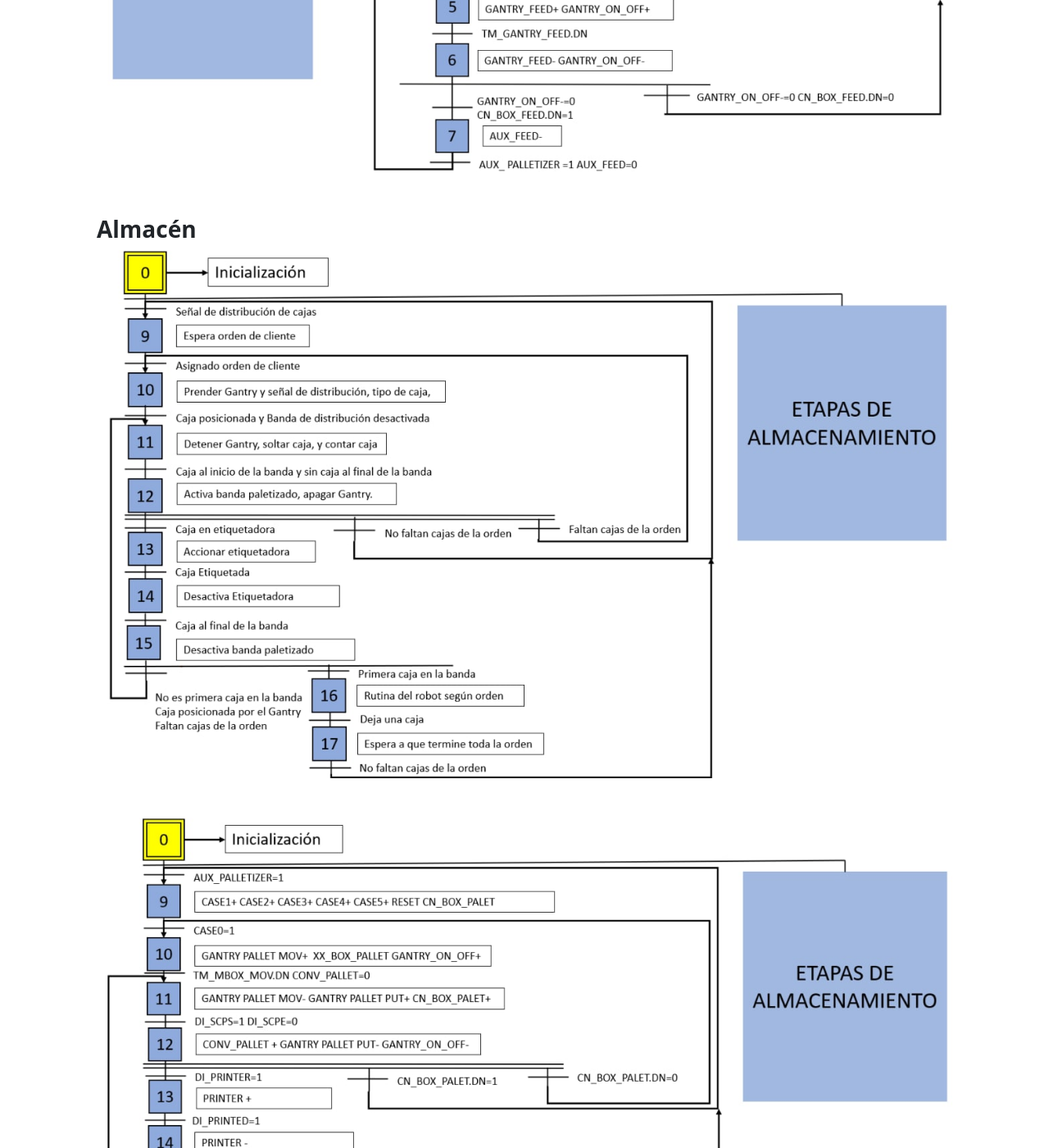
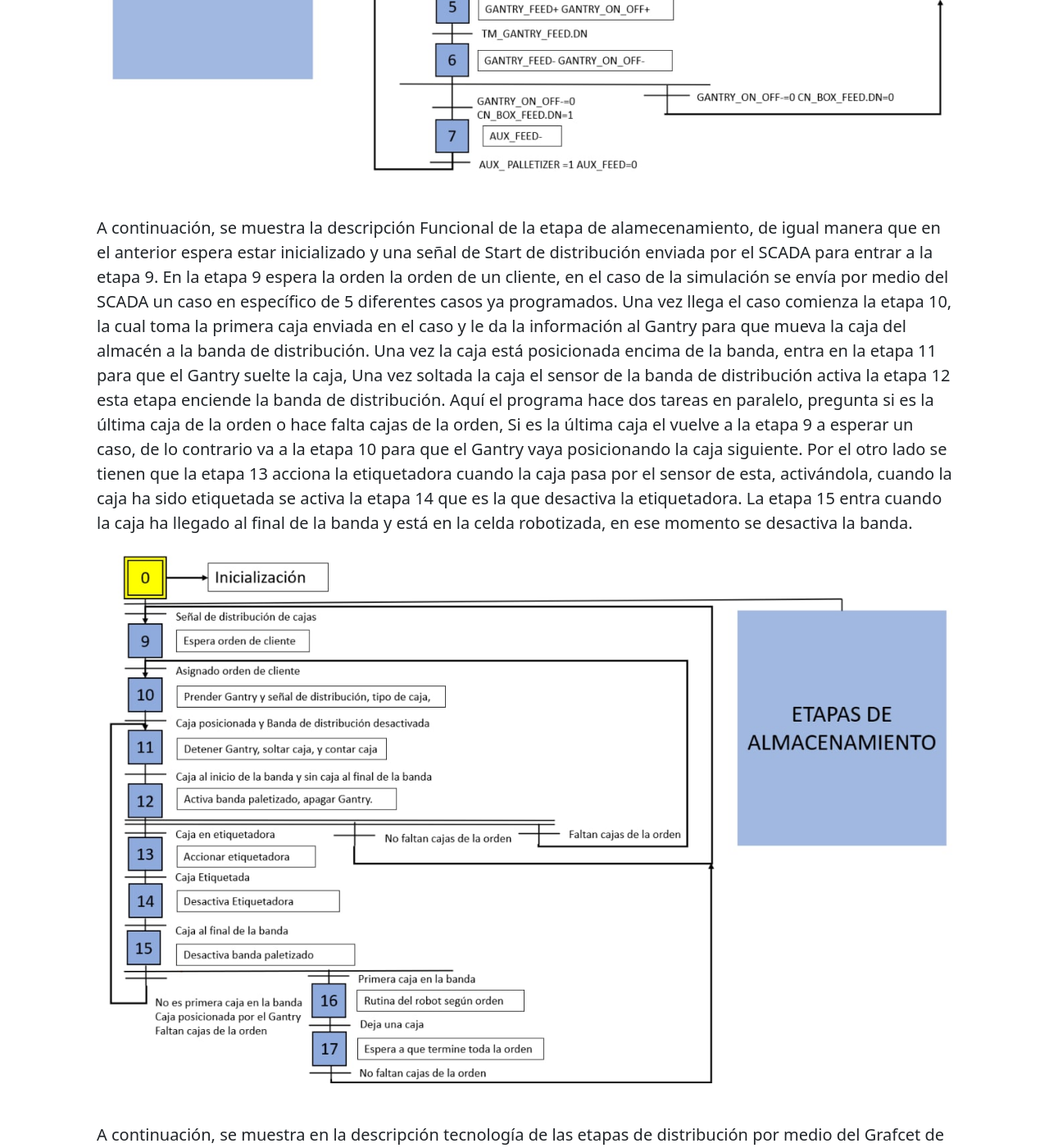
Before and after one commit to APM-GLSV/Comp.A.S, a Jekyll site: the page built from pages/modulos/controladores.html, in a window 1280 px wide and 1400 px high, scrolled down 2515 px. Shown: the whole window at 82% size. Built offline with Jekyll 4.4.1, drawn with Linux system fonts in a browser that asks for light colours; some of the changed text lies outside the part shown.

Commit message:
controladores FAB

```diff
--- a/pages/modulos/controladores.html
+++ b/pages/modulos/controladores.html
@@ -20,8 +20,10 @@ layout: default
             <div class="col-12"><img class="img-fluid rounded-3 mb-5" src="{{ site.baseurl }}/images/GRAFCET_LEVEL1_P1.jpg" alt="..." /></div>
             <p class="fs-5 mb-4">A continuación, se muestra en la descripción tecnología de las etapas de distribución por medio del Grafcet de nivel 2.   </p>
             <div class="col-12"><img class="img-fluid rounded-3 mb-5" src="{{ site.baseurl }}/images/GRAFCET_LEVEL2_P1.jpg" alt="..." /></div>
-            <h3 class="fw-bolder">Almacén</h3>
+            <p class="fs-5 mb-4">A continuación, se muestra la descripción Funcional de la etapa de alamecenamiento, de igual manera que en el anterior espera estar inicializado y una señal de Start de distribución enviada por el SCADA para entrar a la etapa 9. En la etapa 9 espera la orden la orden de un cliente, en el caso de la simulación se envía por medio del SCADA un caso en específico de 5 diferentes casos ya programados. Una vez llega el caso comienza la etapa 10, la cual toma la primera caja enviada en el caso y le da la información al Gantry para que mueva la caja del almacén a la banda de distribución. Una vez la caja está posicionada encima de la banda, entra en la etapa 11 para que el Gantry suelte la caja, Una vez soltada la caja el sensor de la banda de distribución activa la etapa 12 esta etapa enciende la banda de distribución. Aquí el programa hace dos tareas en paralelo, pregunta si es la última caja de la orden o hace falta cajas de la orden, Si es la última caja el vuelve a la etapa 9 a esperar un caso, de lo contrario va a la etapa 10 para que el Gantry vaya posicionando la caja siguiente. Por el otro lado se tienen que la etapa 13 acciona la etiquetadora cuando la caja pasa por el sensor de esta, activándola, cuando la caja ha sido etiquetada se activa la etapa 14 que es la que desactiva la etiquetadora. La etapa 15 entra cuando la caja ha llegado al final de la banda y está en la celda robotizada, en ese momento se desactiva la banda. </p>
+            <p class="fs-5 mb-4"></p>
             <div class="col-12"><img class="img-fluid rounded-3 mb-5" src="{{ site.baseurl }}/images/GRAFCET_LEVEL1_P2.jpg" alt="..." /></div>
+            <p class="fs-5 mb-4">A continuación, se muestra en la descripción tecnología de las etapas de distribución por medio del Grafcet de nivel 2.   </p>
             <div class="col-12"><img class="img-fluid rounded-3 mb-5" src="{{ site.baseurl }}/images/GRAFCET_LEVEL2_P2.jpg" alt="..." /></div>
 
         </section>
```
